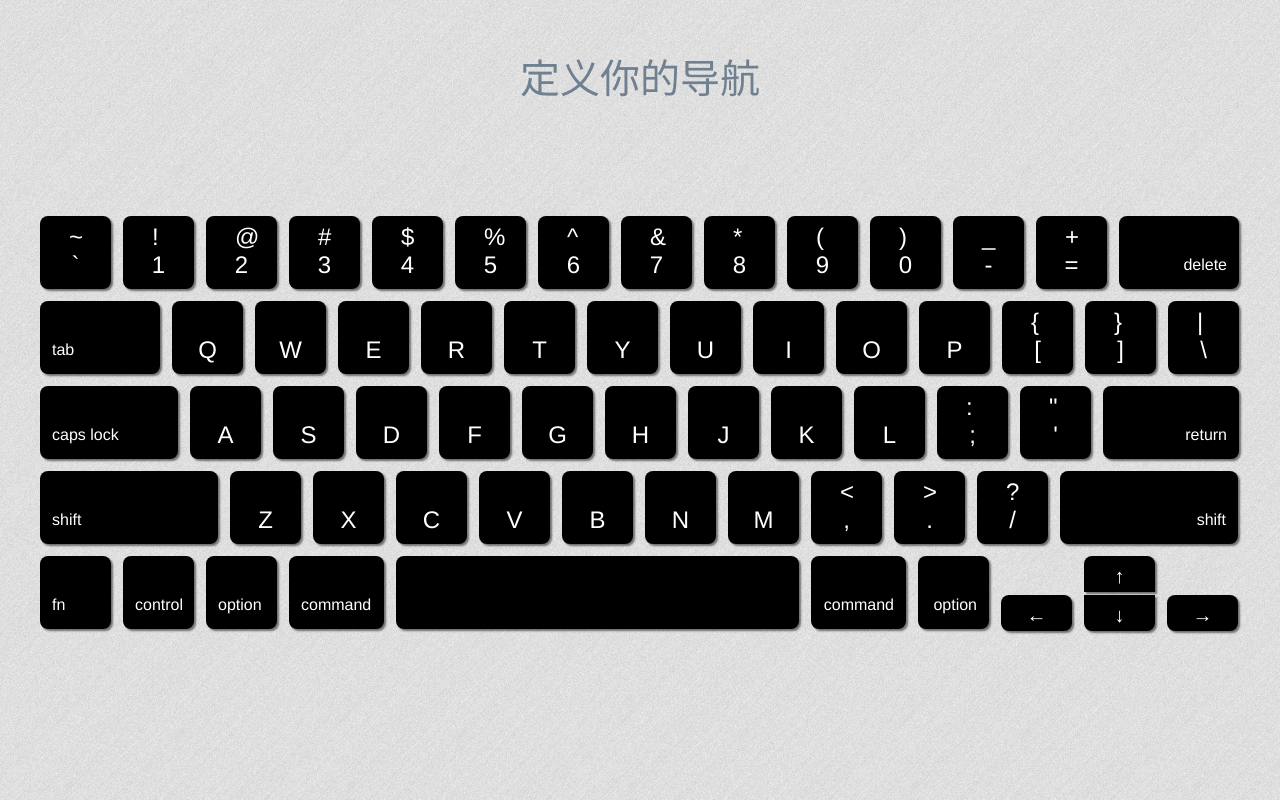
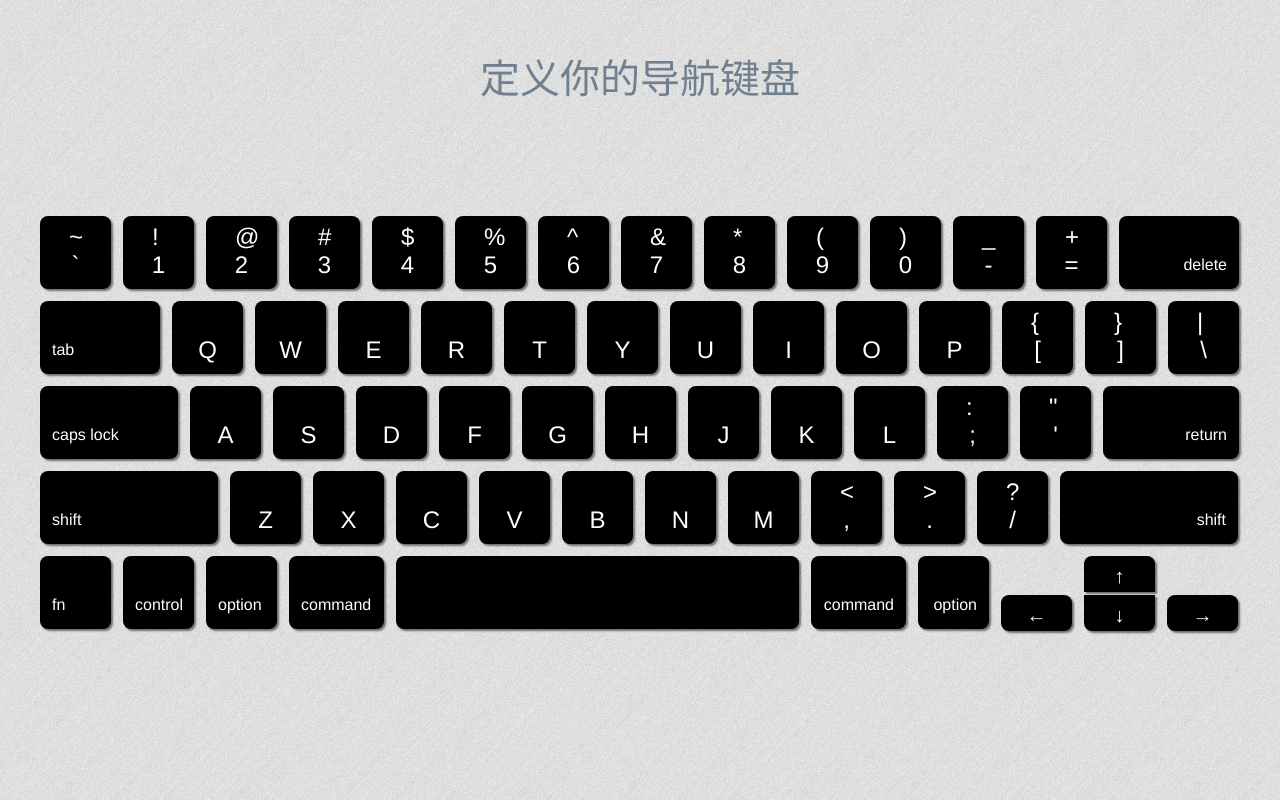
Before and after one commit to hanchenhao/Mac-KeyBoard, a plain HTML site: page index.html in a window 1280 px wide. Drawn offline with nearby package versions, Linux system fonts and the light colour scheme.

Commit message:
open web

```diff
--- a/index.html
+++ b/index.html
@@ -12,7 +12,7 @@
 
 <body>
     <div id="content">
-        <header class="nav">定义你的导航</header>
+        <header class="nav">定义你的导航键盘</header>
         <main>
             <ol id="keyboard" class="clearfix"></ol>
         </main>
```
